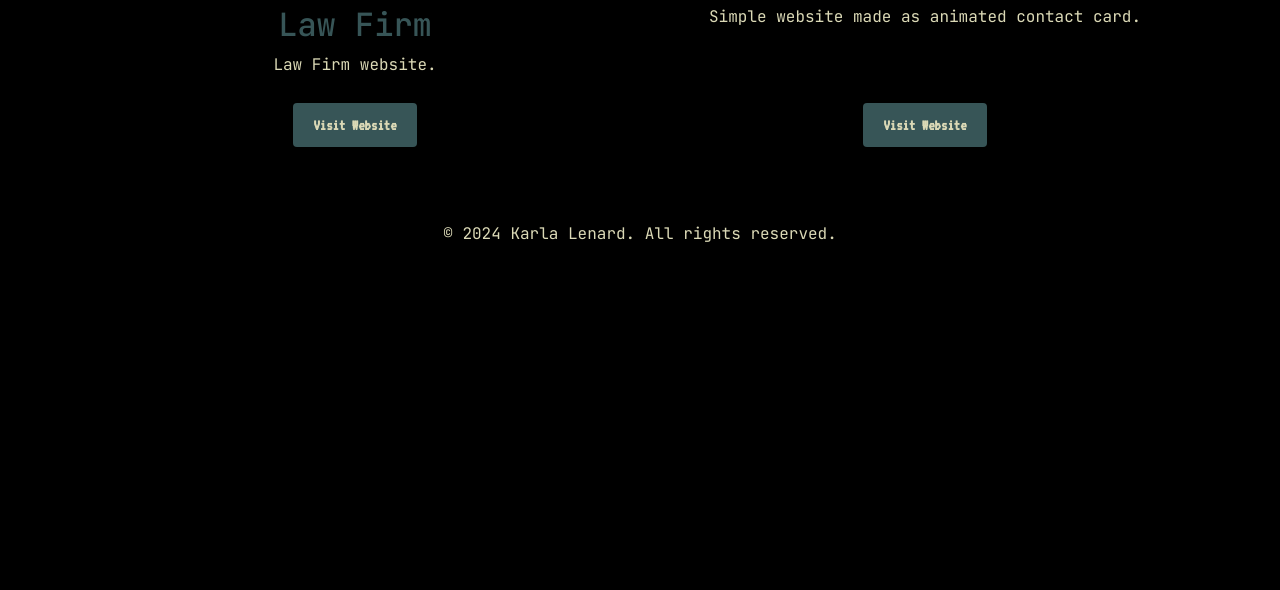
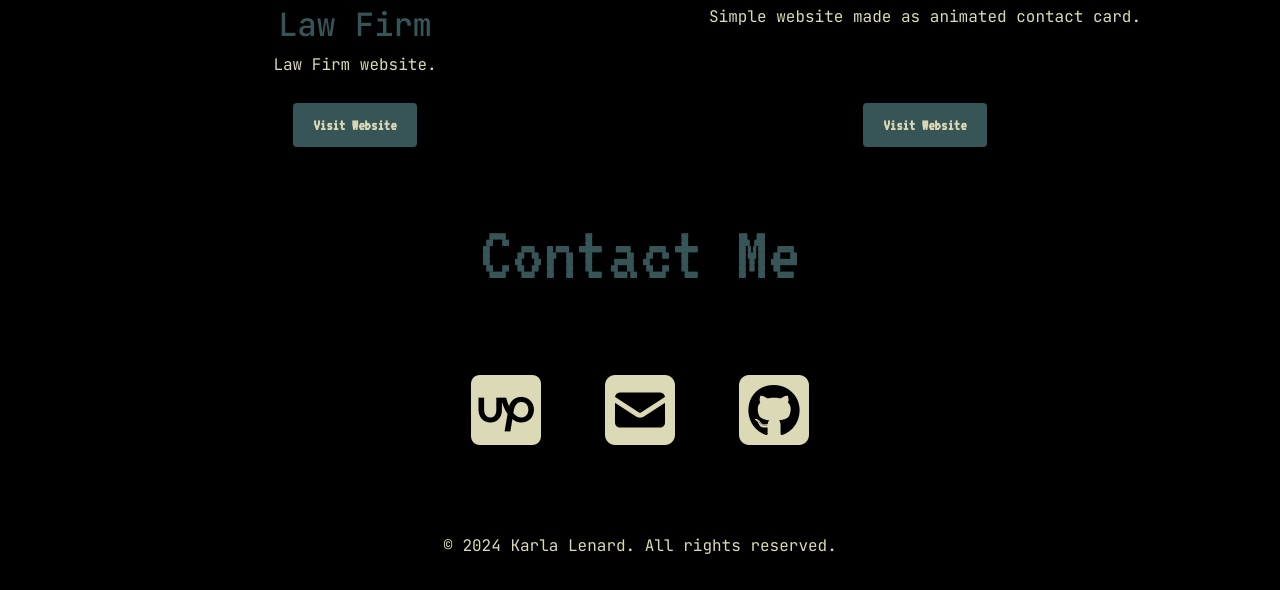
Before and after one commit to herothezero90/my_projects, a plain HTML site: page index.html in a window 1280 px wide. Shown: the part 2129-2719 px from the top of the page. Before the commit the page ends 2407 px from the top, so only its background shows below. Drawn offline with nearby package versions, Linux system fonts and the light colour scheme; a web font is replaced by a local one.

Commit message:
added contact info

```diff
--- a/index.html
+++ b/index.html
@@ -22,6 +22,10 @@
       rel="stylesheet"
     />
     <link rel="stylesheet" href="styles.css" />
+    <link
+      rel="stylesheet"
+      href="https://cdnjs.cloudflare.com/ajax/libs/font-awesome/6.6.0/css/all.min.css"
+    />
   </head>
   <body>
     <header
@@ -33,7 +37,7 @@
             <img
               src="./media/hero-image.png"
               alt="Hero Image"
-              class="img-fluid"
+              class="img-fluid hero-image"
             />
           </div>
           <div class="col-12 col-lg-6 text-center text-lg-start">
@@ -156,12 +160,48 @@
           </div>
         </article>
       </div>
+      <h2 class="text-center hero-title my-5">Contact Me</h2>
+      <article class="row justify-content-center">
+        <div class="col-auto">
+          <a
+            href="https://www.upwork.com/freelancers/~012ed09a142a61cd94"
+            target="_blank"
+            rel="noopener"
+            title="upwork"
+          >
+            <i
+              class="fa-brands fa-square-upwork contact-icon fs-xxl"
+              style="color: #dbd9b6"
+            ></i>
+          </a>
+        </div>
+        <div class="col-auto">
+          <a title="email" href="mailto:karl.a.lenard@gmail.com">
+            <i
+              class="fa-solid fa-square-envelope contact-icon fs-xxl"
+              style="color: #dbd9b6"
+            ></i>
+          </a>
+        </div>
+        <div class="col-auto">
+          <a
+            href="https://github.com/herothezero90"
+            target="_blank"
+            rel="noopener"
+            title="github"
+          >
+            <i
+              class="fa-brands fa-square-github contact-icon fs-xxl"
+              style="color: #dbd9b6"
+            ></i>
+          </a>
+        </div>
+      </article>
     </main>
 
     <footer class="text-center py-3">
       <p>&copy; 2024 Karla Lenard. All rights reserved.</p>
     </footer>
-
     <script src="https://code.jquery.com/jquery-3.6.0.min.js"></script>
     <script src="https://cdn.jsdelivr.net/npm/@popperjs/core@2.10.2/dist/umd/popper.min.js"></script>
     <script src="scripts.js"></script>
--- a/scripts.js
+++ b/scripts.js
@@ -1,8 +1,10 @@
 document.addEventListener("DOMContentLoaded", function () {
   const cards = document.querySelectorAll(".card");
   const cardTitles = document.querySelectorAll(".card-title");
+  const contactIcons = document.querySelectorAll(".contact-icon");
   const scrollDown = document.querySelector(".scroll-down");
   const projectsSection = document.querySelector("main");
+  const heroImage = document.querySelector(".hero-image");
 
   const observeElement = (element) => {
     const observer = new IntersectionObserver(
@@ -24,17 +26,22 @@ document.addEventListener("DOMContentLoaded", function () {
     observer.observe(element);
   };
 
+  // Apply observer to project cards and titles
   cards.forEach((card) => observeElement(card));
   cardTitles.forEach((title) => observeElement(title));
 
+  // Apply observer to contact icons
+  contactIcons.forEach((icon) => observeElement(icon));
+
+  // Animate hero image on load
+  heroImage.style.opacity = "1";
+  heroImage.style.transform = "translateX(0)";
+
+  // Hide scroll-down indicator when projects section is in view
   const hideScrollDown = new IntersectionObserver(
     (entries) => {
       entries.forEach((entry) => {
-        if (entry.isIntersecting) {
-          scrollDown.style.display = "none";
-        } else {
-          scrollDown.style.display = "block";
-        }
+        scrollDown.style.display = entry.isIntersecting ? "none" : "block";
       });
     },
     {
@@ -43,5 +50,4 @@ document.addEventListener("DOMContentLoaded", function () {
   );
 
   hideScrollDown.observe(projectsSection);
-  console.log("test");
 });
--- a/styles.css
+++ b/styles.css
@@ -37,6 +37,12 @@ body {
   max-width: 100%;
   height: auto;
   margin-bottom: 2rem;
+}
+
+.hero-image {
+  opacity: 0;
+  transform: translateX(-50px);
+  transition: opacity 1s ease, transform 1s ease;
 }
 
 .hero-title {
@@ -177,6 +183,24 @@ body {
   color: var(--secondary-color);
 }
 
+.contact-icon {
+  opacity: 0;
+  transform: translateX(-50px);
+  transition: opacity 1s ease, transform 1s ease;
+  margin: 20px;
+}
+
+.fs-xxl {
+  font-size: 5rem !important;
+}
+
+
+@media (max-width: 767px) {
+  .fs-xxl {
+    font-size: 3rem !important;
+  }
+}
+
 @media (max-width: 767px) {
   .hero-title {
     font-size: 3rem;
```
Also changed, not shown: 1 other file.
